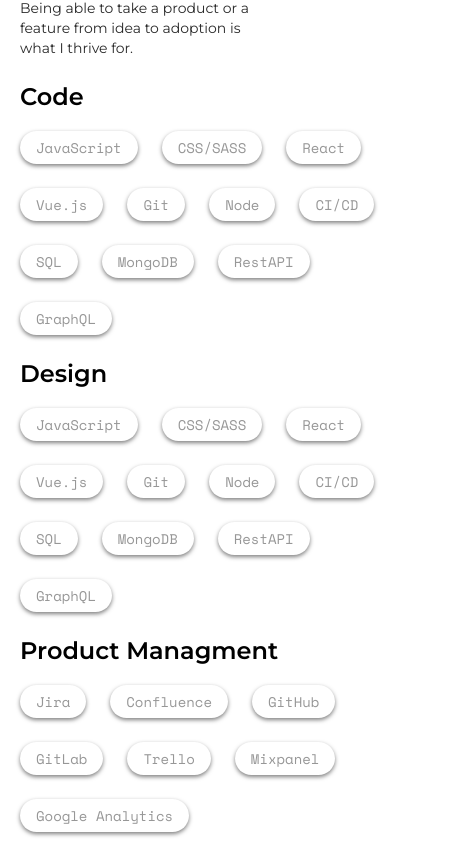
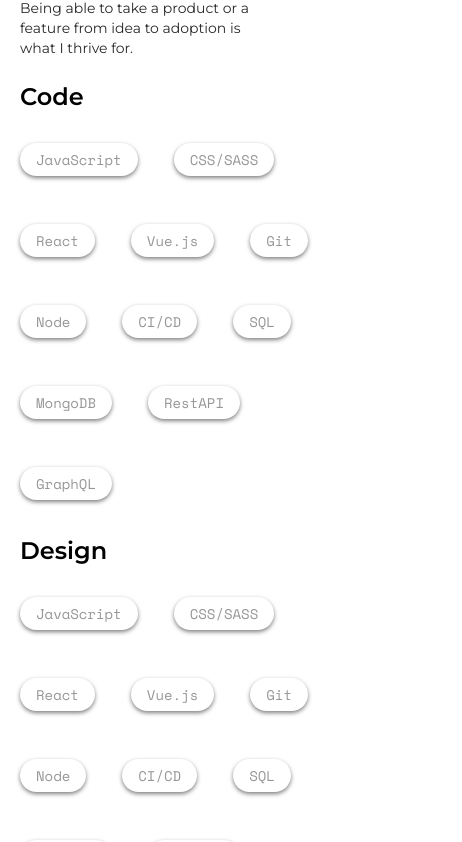
Before and after one commit to Armitage35/portfolio, a Vue app: page /#/ in a window 390 px wide. Shown: the part 1574-2416 px from the top of the page, 462 px wide, since content can reach past the window. Built offline with nearby package versions, Linux system fonts and the light colour scheme.

Commit message:
Fix mobile layout (#32)
* v1.3.0

* Handle the fact that chrome is has been

* Fix footer on non firefox mobile devices

* Fix footer for non firefox.

* Please linter gods

* Apply suggestions from code review

```diff
--- a/package.json
+++ b/package.json
@@ -1,6 +1,6 @@
 {
 	"name": "portfolio",
-	"version": "1.2.0",
+	"version": "1.3.0",
 	"description": "A static porfolio for Adrien D. Ahlqvist",
 	"author": "Adrien D. Ahlqvist",
 	"license": "MIT",
--- a/src/Views/Portfolio/Home/Home.scss
+++ b/src/Views/Portfolio/Home/Home.scss
@@ -54,8 +54,8 @@
 
 	z-index: 2;
 	width: 50%;
+	margin: 20px 0;
 	border: $orange solid 4px;
-	margin: 20px 0;
 }
 
 .home__content {
--- a/src/Views/Portfolio/Skills/Skills.scss
+++ b/src/Views/Portfolio/Skills/Skills.scss
@@ -5,6 +5,7 @@
 .skills_list {
 	display: flex;
 	flex-wrap: wrap;
-	row-gap: 24px;
-	column-gap: 24px;
+	row-gap: 24px; // only supported by firefox for now
+	column-gap: 24px; // only supported by firefox for now
+	max-width: 90vw;
 }
--- a/src/components/Footer/Footer.scss
+++ b/src/components/Footer/Footer.scss
@@ -27,7 +27,7 @@
 
 .footer__left {
 	@media screen and (max-width: $mobileWidth) {
-		width: 80%;
+		width: 100%;
 	}
 	position: absolute;
 	width: 42%;
@@ -36,7 +36,7 @@
 	padding: 24px;
 	padding-left: 48px;
 	clip-path: polygon(0 0, 75% 0, 100% 100%, 0% 100%);
-	align-self: end;
+	align-self: flex-end;
 }
 
 .footer__announce {
@@ -45,17 +45,21 @@
 
 .footer__right {
 	@media screen and (max-width: $mobileWidth) {
+		height: 64px;
+		background-color: $orange;
+		margin-bottom: 0;
+
 		div, a {
 			display: none;
 		}
 	}
 
+	align-self: flex-end;
 	background-color: $black;
 	text-align: right;
 	flex: 1;
 	padding: 24px;
 	font-size: 12px;
-	align-items: end;
 }
 
 .footer__author {
--- a/src/components/SkillCartridge/SkillCartridge.scss
+++ b/src/components/SkillCartridge/SkillCartridge.scss
@@ -1,6 +1,7 @@
 .skill {
 	position: relative;
 	top: 0;
+	margin: 12px;
 	border-radius: 18px;
 	color: $grey;
 	font-family: $fixedWidthFonts;
@@ -8,6 +9,7 @@
 	font-size: 14px;
 	box-shadow: $defaultShadow;
 	transition: top ease 0.5s;
+	margin-left: 0;
 }
 
 .skill:hover {
```
